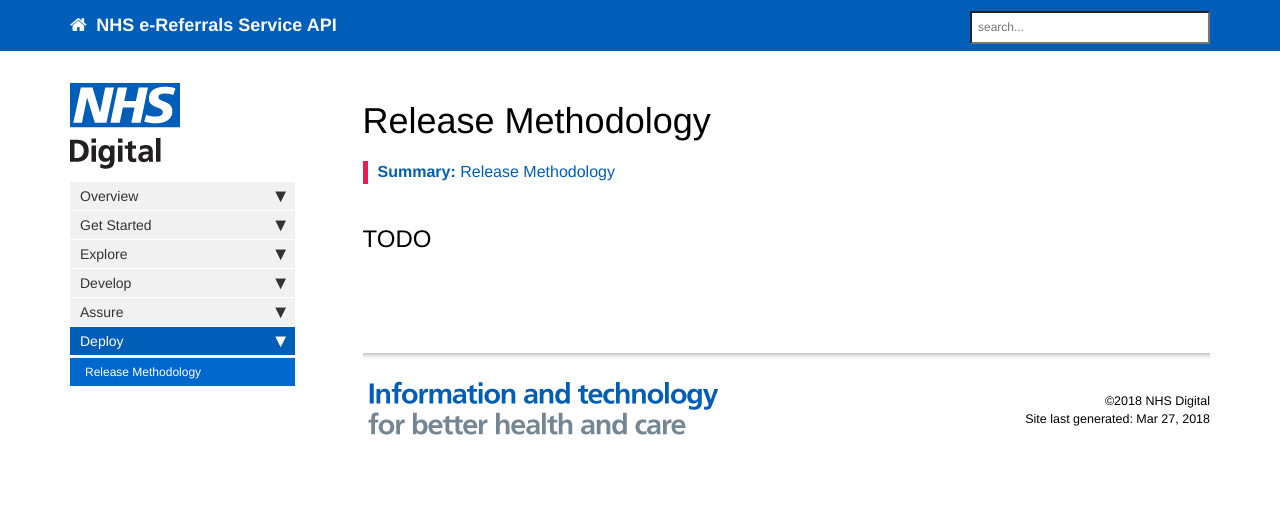
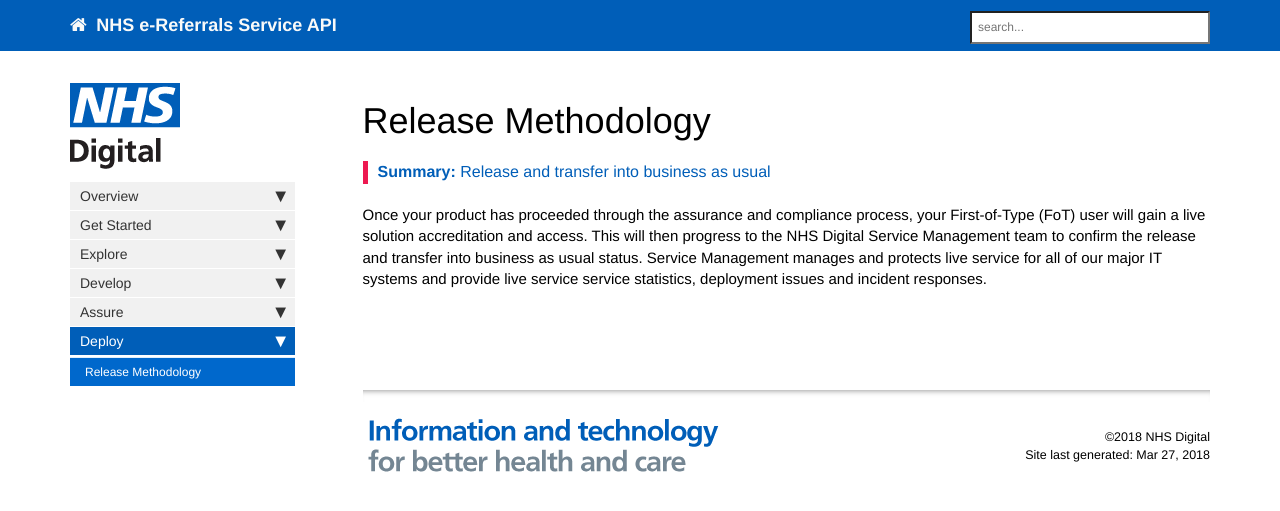
Before and after one commit to wurble369/websitetest, a Jekyll site: the page built from pages/deploy/deploy_release_methodology.md, in a window 1280 px wide. Shown: the top 511 px of the page. Built offline with Jekyll 4.4.1, drawn with Linux system fonts in a browser that asks for light colours; nearby versions of some CDN libraries; comment, search, counter and statistics services are not loaded.

Commit message:
Release content

```diff
--- a/pages/deploy/deploy_release_methodology.md
+++ b/pages/deploy/deploy_release_methodology.md
@@ -4,7 +4,7 @@ keywords: deployment, release
 sidebar: overview_sidebar
 toc: false
 permalink: /deploy_release_methodology.html
-summary: "Release Methodology"
+summary: "Release and transfer into business as usual"
 ---
 
-## TODO ##
+Once your product has proceeded through the assurance and compliance process, your First-of-Type (FoT) user will gain a live solution accreditation and access. This will then progress to the NHS Digital Service Management team to confirm the release and transfer into business as usual status. Service Management manages and protects live service for all of our major IT systems and provide live service service statistics, deployment issues and incident responses.
```
